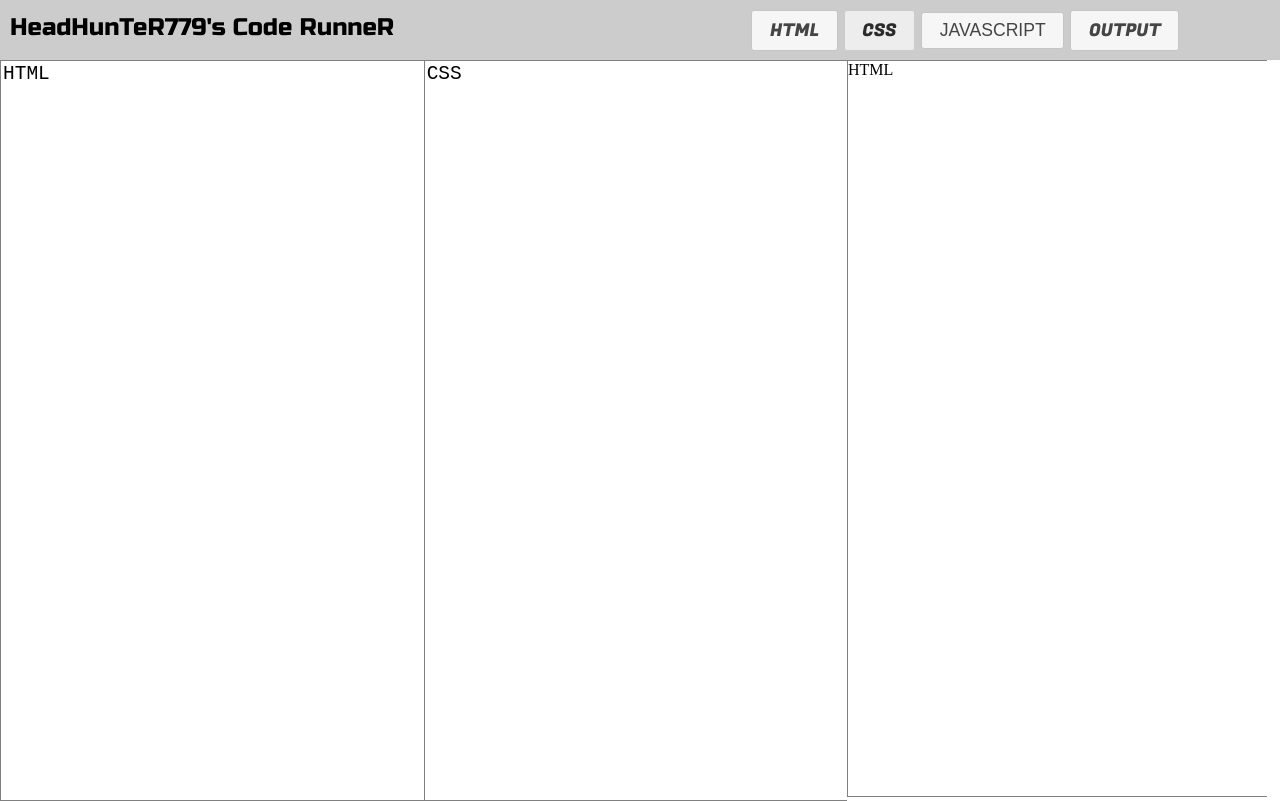
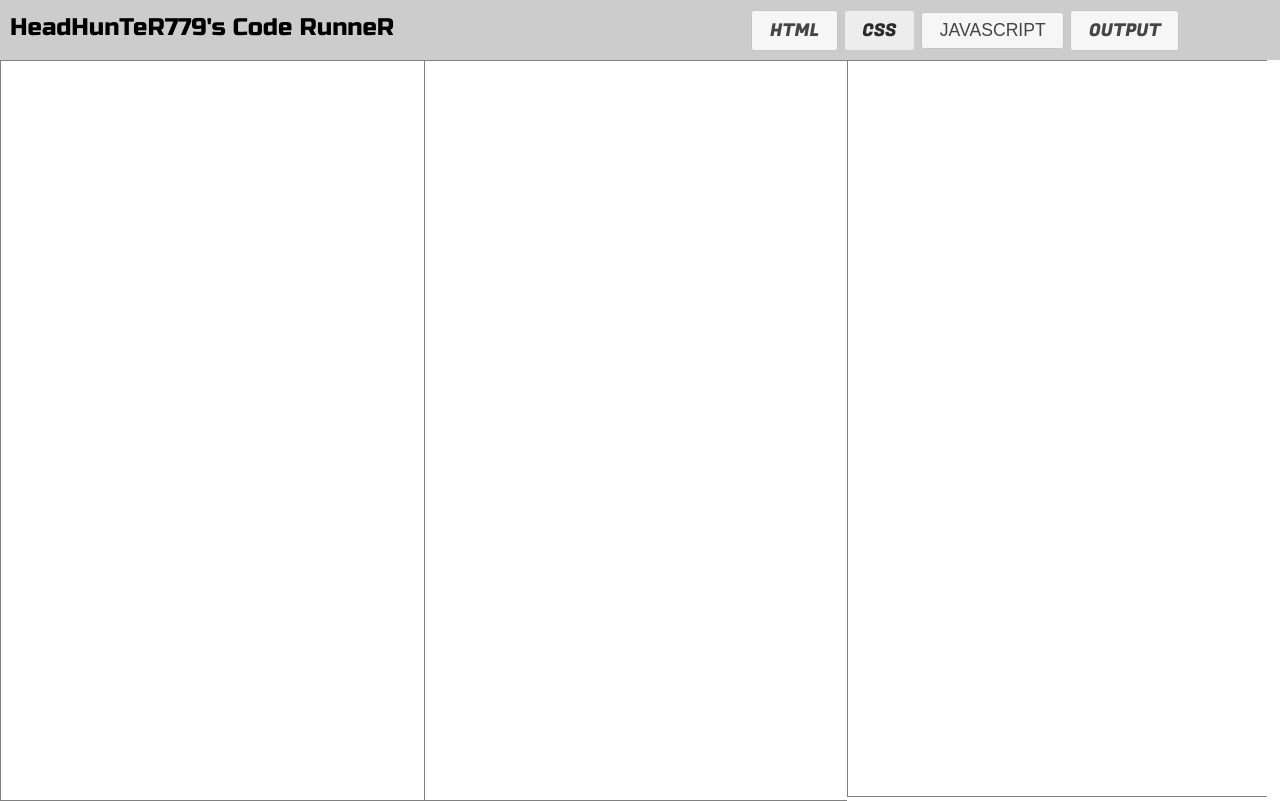
Before and after one commit to HeadHunTeR779/jQuery-Based-Code-Player, a plain HTML site: page jQuery.html in a window 1280 px wide. Both pictures are taken after a click on the button "CSS". Drawn offline with Linux system fonts and the light colour scheme.

Commit message:
Final Changes

```diff
--- a/jQuery.html
+++ b/jQuery.html
@@ -34,11 +34,11 @@
 
     <div id="bodyContainer">
 
-      <textarea id="htmlPanel" class="panel">HTML</textarea>
+      <textarea id="htmlPanel" class="panel"></textarea>
 
-      <textarea id="cssPanel" class="panel hidden">CSS</textarea>
+      <textarea id="cssPanel" class="panel hidden"></textarea>
 
-      <textarea id="javascriptPanel" class="panel hidden">VanillaJS</textarea>
+      <textarea id="javascriptPanel" class="panel hidden"></textarea>
 
       <iframe id="outputPanel" class="panel"></iframe>
 
```
